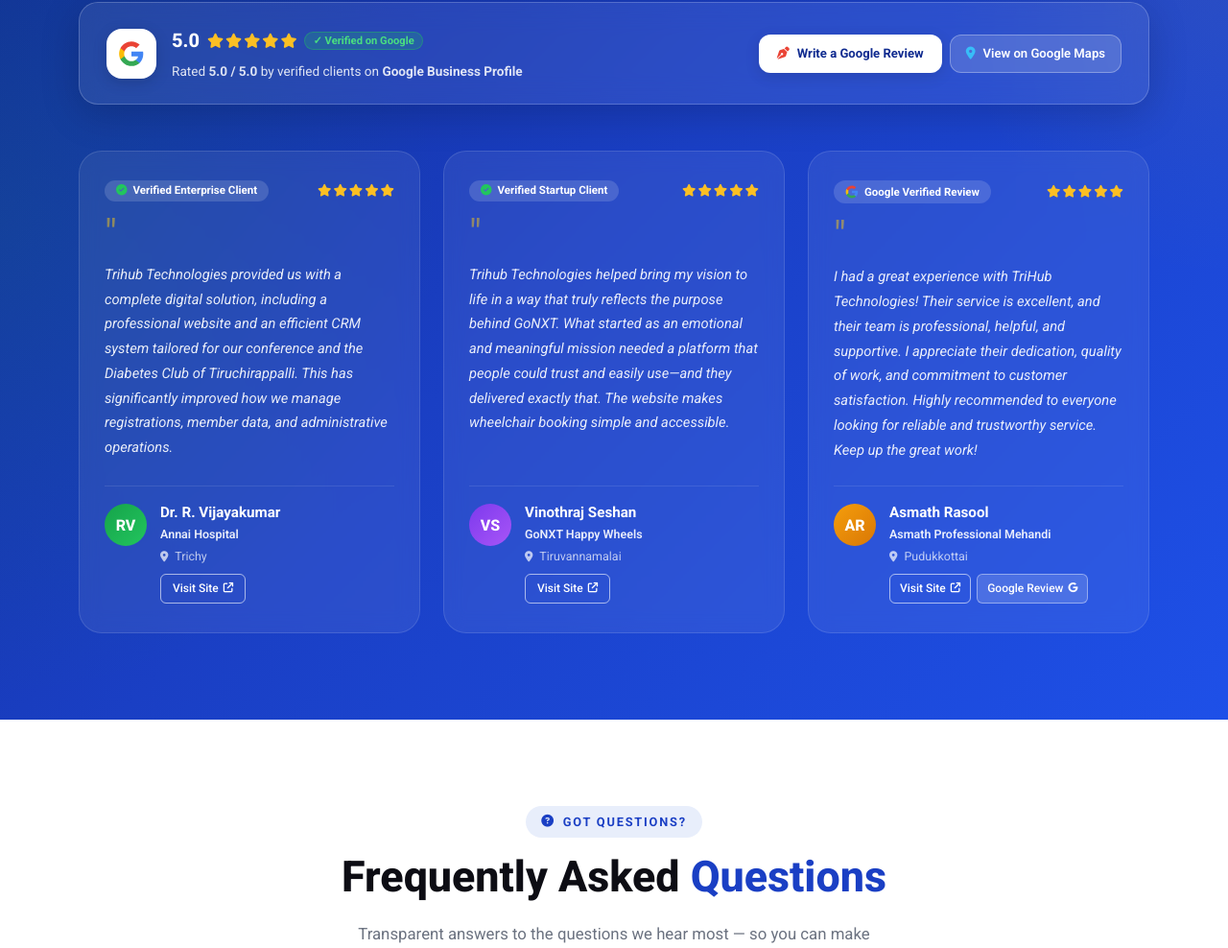
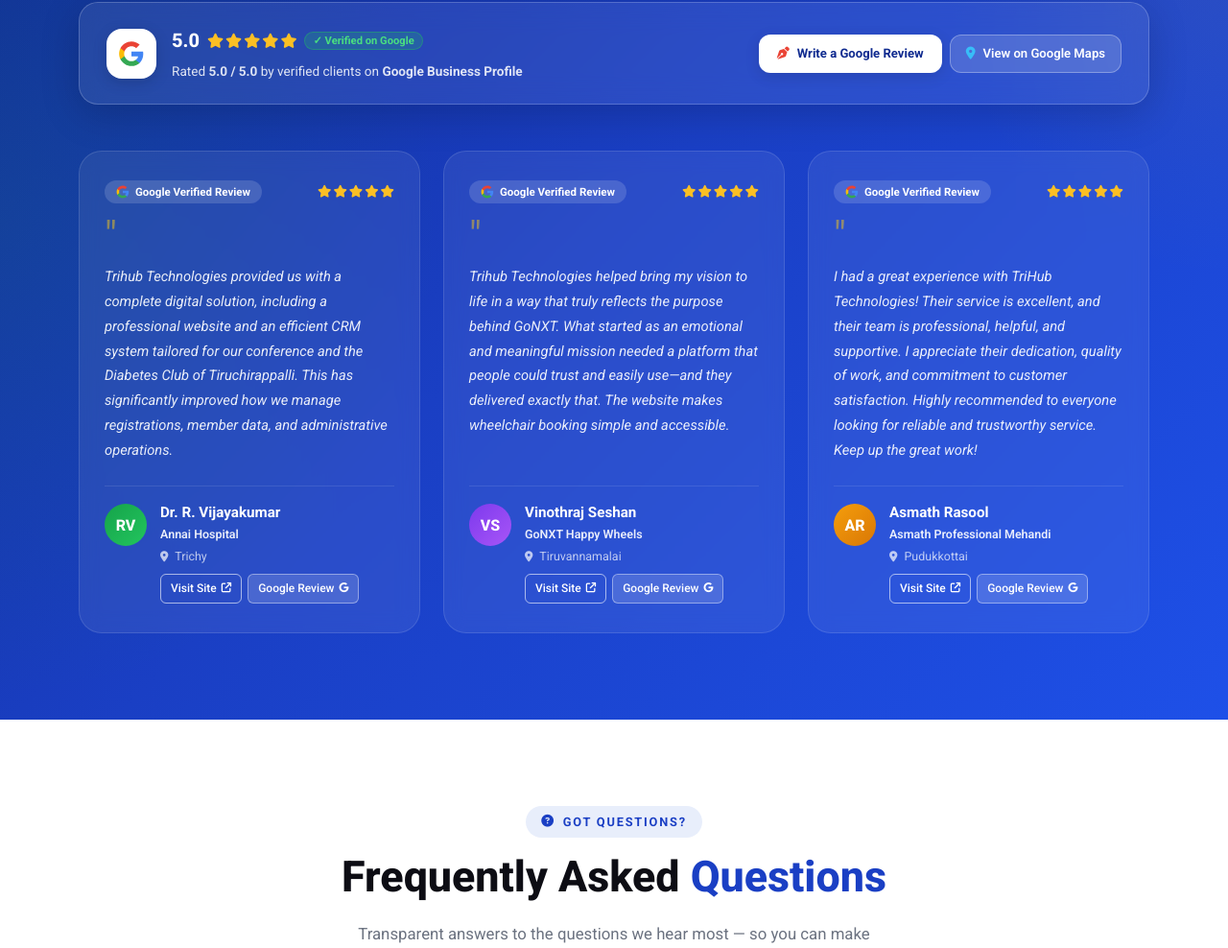
Before and after one commit to trihubtech/trihubtechnologies.com, a plain HTML site: page index.html in a window 1280 px wide. Shown: the part 7040-8028 px from the top of the page at 96% size. Drawn offline with nearby package versions, Linux system fonts and the light colour scheme.

Commit message:
feat(testimonials): update Dr. Vijayakumar and Vinothraj Seshan to Google Verified Reviews with live review link

```diff
--- a/index.html
+++ b/index.html
@@ -2817,7 +2817,13 @@
             <div>
               <div style="display: flex; align-items: center; justify-content: space-between; margin-bottom: 14px;">
                 <span class="badge" style="background: rgba(255, 255, 255, 0.15); color: #fff; font-size: 0.72rem; padding: 5px 12px; border-radius: 20px; display: inline-flex; align-items: center; gap: 6px;">
-                  <i class="fas fa-circle-check" style="color: #22c55e;"></i> Verified Enterprise Client
+                  <svg width="14" height="14" viewBox="0 0 24 24">
+                    <path fill="#4285F4" d="M22.56 12.25c0-.78-.07-1.53-.2-2.25H12v4.26h5.92c-.26 1.37-1.04 2.53-2.21 3.31v2.77h3.57c2.08-1.92 3.28-4.74 3.28-8.09z" />
+                    <path fill="#34A853" d="M12 23c2.97 0 5.46-.98 7.28-2.66l-3.57-2.77c-.98.66-2.23 1.06-3.71 1.06-2.86 0-5.29-1.93-6.16-4.53H2.18v2.84C3.99 20.53 7.7 23 12 23z" />
+                    <path fill="#FBBC05" d="M5.84 14.09c-.22-.66-.35-1.36-.35-2.09s.13-1.43.35-2.09V7.06H2.18C1.43 8.55 1 10.22 1 12s.43 3.45 1.18 4.94l2.85-2.22.81-.63z" />
+                    <path fill="#EA4335" d="M12 5.38c1.62 0 3.06.56 4.21 1.64l3.15-3.15C17.45 2.09 14.97 1 12 1 7.7 1 3.99 3.47 2.18 7.06l3.66 2.84c.87-2.6 3.3-4.52 6.16-4.52z" />
+                  </svg>
+                  Google Verified Review
                 </span>
                 <div style="color: #fbbf24; font-size: 0.8rem; display: flex; gap: 2px;">
                   <i class="fas fa-star"></i><i class="fas fa-star"></i><i class="fas fa-star"></i><i class="fas fa-star"></i><i class="fas fa-star"></i>
@@ -2841,8 +2847,12 @@
                 </div>
                 <div style="display:flex; gap:6px; flex-wrap:wrap; min-height: 28px; align-items: center;">
                   <a href="http://dctcontrichy.com/" target="_blank" rel="noopener"
-                    style="display:inline-flex; align-items:center; gap:5px; border:1px solid rgba(255,255,255,0.6); color:#fff; font-size:0.75rem; padding:4px 12px; border-radius:6px; text-decoration:none; font-weight:500;">
+                    style="display:inline-flex; align-items:center; gap:5px; border:1px solid rgba(255,255,255,0.6); color:#fff; font-size:0.75rem; padding:4px 10px; border-radius:6px; text-decoration:none; font-weight:500;">
                     Visit Site <i class="fas fa-arrow-up-right-from-square" style="font-size:0.65rem;"></i>
+                  </a>
+                  <a href="https://g.page/r/CUrL1mv52MN3EBM" target="_blank" rel="noopener"
+                    style="display:inline-flex; align-items:center; gap:5px; background:rgba(255,255,255,0.15); border:1px solid rgba(255,255,255,0.4); color:#fff; font-size:0.75rem; padding:4px 10px; border-radius:6px; text-decoration:none; font-weight:500;">
+                    Google Review <i class="fab fa-google" style="font-size:0.65rem;"></i>
                   </a>
                 </div>
               </div>
@@ -2856,7 +2866,13 @@
             <div>
               <div style="display: flex; align-items: center; justify-content: space-between; margin-bottom: 14px;">
                 <span class="badge" style="background: rgba(255, 255, 255, 0.15); color: #fff; font-size: 0.72rem; padding: 5px 12px; border-radius: 20px; display: inline-flex; align-items: center; gap: 6px;">
-                  <i class="fas fa-circle-check" style="color: #22c55e;"></i> Verified Startup Client
+                  <svg width="14" height="14" viewBox="0 0 24 24">
+                    <path fill="#4285F4" d="M22.56 12.25c0-.78-.07-1.53-.2-2.25H12v4.26h5.92c-.26 1.37-1.04 2.53-2.21 3.31v2.77h3.57c2.08-1.92 3.28-4.74 3.28-8.09z" />
+                    <path fill="#34A853" d="M12 23c2.97 0 5.46-.98 7.28-2.66l-3.57-2.77c-.98.66-2.23 1.06-3.71 1.06-2.86 0-5.29-1.93-6.16-4.53H2.18v2.84C3.99 20.53 7.7 23 12 23z" />
+                    <path fill="#FBBC05" d="M5.84 14.09c-.22-.66-.35-1.36-.35-2.09s.13-1.43.35-2.09V7.06H2.18C1.43 8.55 1 10.22 1 12s.43 3.45 1.18 4.94l2.85-2.22.81-.63z" />
+                    <path fill="#EA4335" d="M12 5.38c1.62 0 3.06.56 4.21 1.64l3.15-3.15C17.45 2.09 14.97 1 12 1 7.7 1 3.99 3.47 2.18 7.06l3.66 2.84c.87-2.6 3.3-4.52 6.16-4.52z" />
+                  </svg>
+                  Google Verified Review
                 </span>
                 <div style="color: #fbbf24; font-size: 0.8rem; display: flex; gap: 2px;">
                   <i class="fas fa-star"></i><i class="fas fa-star"></i><i class="fas fa-star"></i><i class="fas fa-star"></i><i class="fas fa-star"></i>
@@ -2880,8 +2896,12 @@
                     class="fas fa-location-dot" aria-hidden="true" style="font-size:.7rem;margin-right:4px;"></i> Tiruvannamalai</div>
                 <div style="display:flex; gap:6px; flex-wrap:wrap; min-height: 28px; align-items: center;">
                   <a href="https://gonxt.in/" target="_blank" rel="noopener"
-                    style="display:inline-flex; align-items:center; gap:5px; border:1px solid rgba(255,255,255,0.6); color:#fff; font-size:0.75rem; padding:4px 12px; border-radius:6px; text-decoration:none; font-weight:500;">
+                    style="display:inline-flex; align-items:center; gap:5px; border:1px solid rgba(255,255,255,0.6); color:#fff; font-size:0.75rem; padding:4px 10px; border-radius:6px; text-decoration:none; font-weight:500;">
                     Visit Site <i class="fas fa-arrow-up-right-from-square" style="font-size:0.65rem;"></i>
+                  </a>
+                  <a href="https://g.page/r/CUrL1mv52MN3EBM" target="_blank" rel="noopener"
+                    style="display:inline-flex; align-items:center; gap:5px; background:rgba(255,255,255,0.15); border:1px solid rgba(255,255,255,0.4); color:#fff; font-size:0.75rem; padding:4px 10px; border-radius:6px; text-decoration:none; font-weight:500;">
+                    Google Review <i class="fab fa-google" style="font-size:0.65rem;"></i>
                   </a>
                 </div>
               </div>
```
